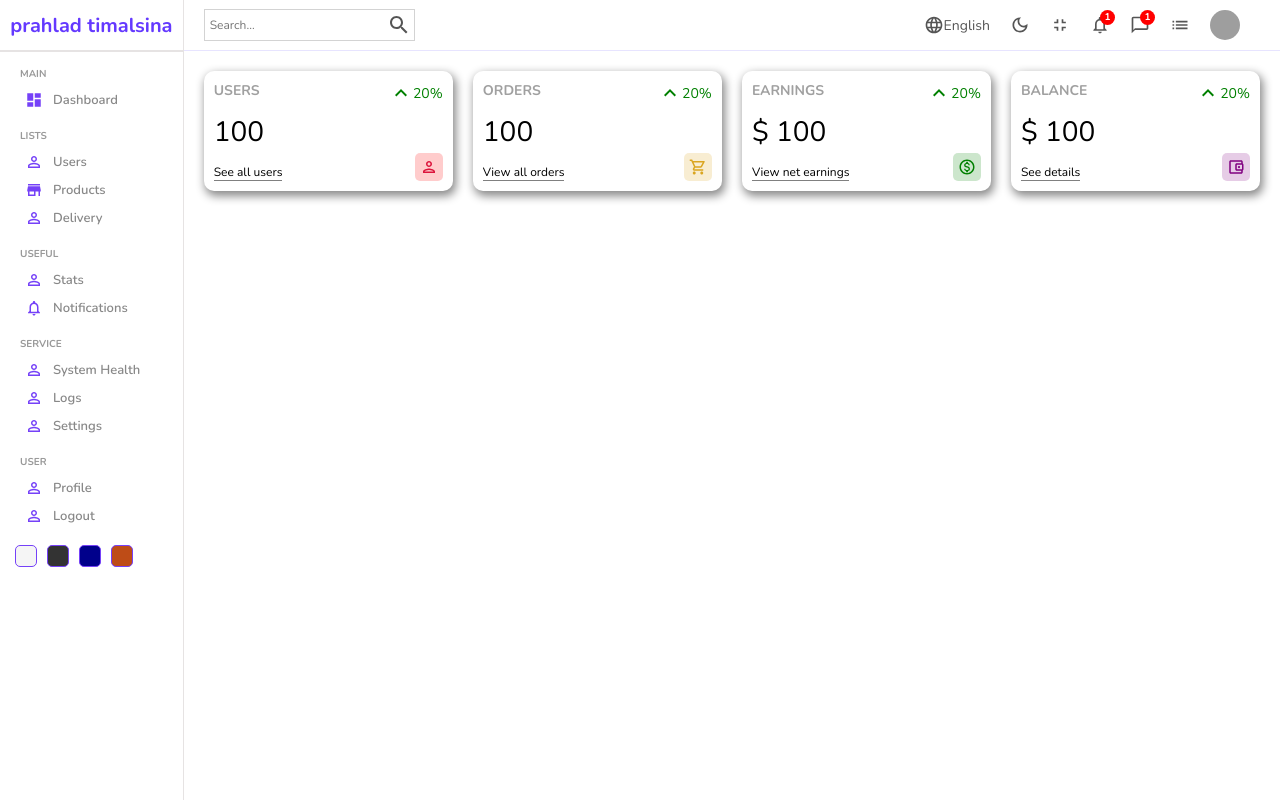
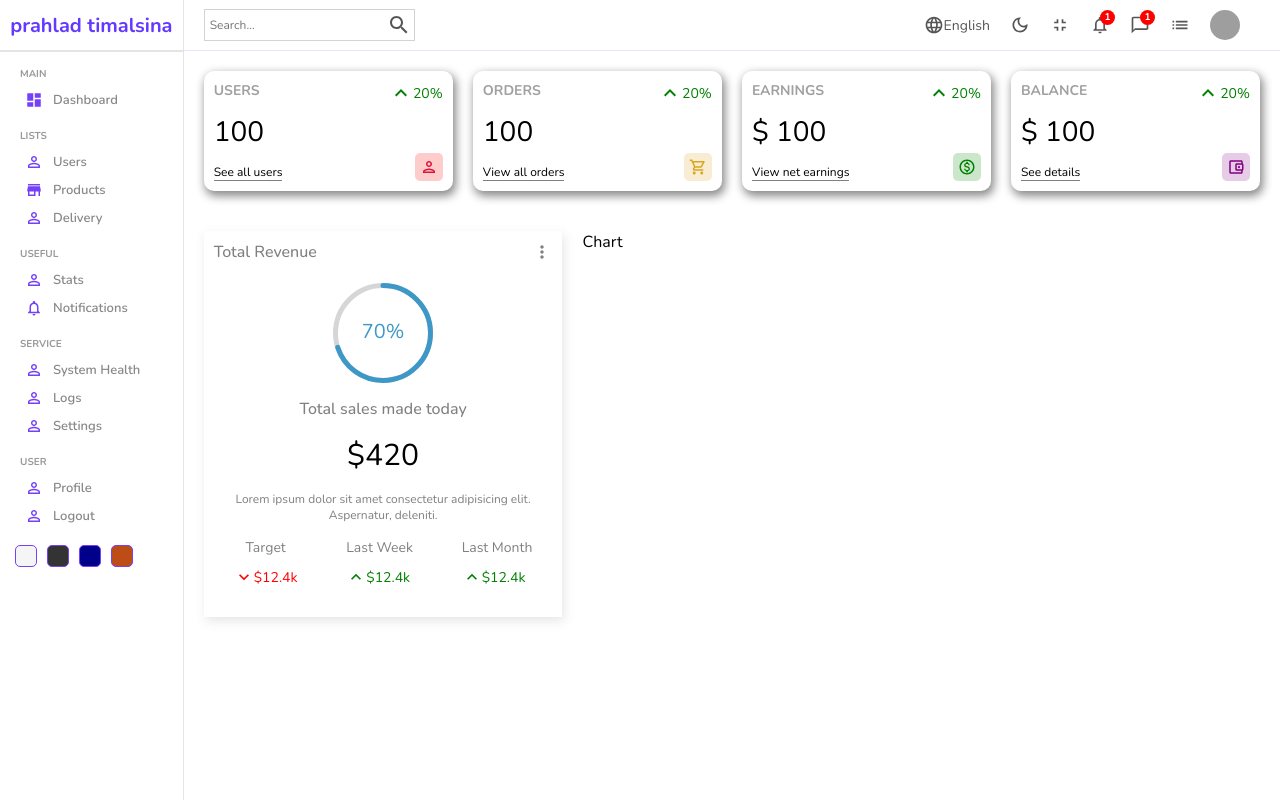
Before and after one commit to prahladtimalsina/React-Admin-Dashboard, a React (Create React App) app: page / in a window 1280 px wide. Built offline with nearby package versions, Linux system fonts and the light colour scheme; grey boxes are pictures that could not be loaded.

Commit message:
featured Total Revenue done

```diff
--- a/package.json
+++ b/package.json
@@ -11,6 +11,7 @@
     "@testing-library/react": "^12.1.4",
     "@testing-library/user-event": "^13.5.0",
     "react": "^17.0.2",
+    "react-circular-progressbar": "^2.0.4",
     "react-dom": "^17.0.2",
     "react-router-dom": "^6.2.2",
     "react-scripts": "5.0.0",
--- /dev/null
+++ b/src/components/chart/Chart.jsx
@@ -0,0 +1,9 @@
+import './chart.scss'
+
+const Chart = () => {
+  return (
+    <div className='chart'>Chart</div>
+  )
+}
+
+export default Chart
--- /dev/null
+++ b/src/components/chart/chart.scss
@@ -0,0 +1,4 @@
+.chart{
+    flex: 4;
+
+}
--- /dev/null
+++ b/src/components/featured/Featured.jsx
@@ -0,0 +1,54 @@
+import "./featured.scss";
+import MoreVertIcon from "@mui/icons-material/MoreVert";
+import { CircularProgressbar } from "react-circular-progressbar";
+import "react-circular-progressbar/dist/styles.css";
+
+import KeyboardArrowDownIcon from "@mui/icons-material/KeyboardArrowDown";
+import KeyboardArrowUpOutlinedIcon from "@mui/icons-material/KeyboardArrowUpOutlined";
+const Featured = () => {
+  return (
+    <div className="featured">
+      <div className="top">
+        <h1 className="title">Total Revenue</h1>
+        <MoreVertIcon fontSize="small" />
+      </div>
+      <div className="bottom">
+        <div className="featuredChart">
+          <CircularProgressbar value={70} text={"70%"} strokeWidth={5} />
+        </div>
+        <p className="title">Total sales made today</p>
+        <p className="amount">$420</p>
+        <p className="desc">
+          Lorem ipsum dolor sit amet consectetur adipisicing elit. Aspernatur,
+          deleniti.
+        </p>
+
+        <div className="summary">
+          <div className="item">
+            <div className="itemTitle">Target</div>
+            <div className="itemResult negative">
+              <KeyboardArrowDownIcon fontSize="small" />
+              <div className="resultAmount">$12.4k</div>
+            </div>
+          </div>
+          <div className="item">
+            <div className="itemTitle">Last Week</div>
+            <div className="itemResult positive">
+              <KeyboardArrowUpOutlinedIcon fontSize="small" />
+              <div className="resultAmount">$12.4k</div>
+            </div>
+          </div>
+          <div className="item">
+            <div className="itemTitle">Last Month</div>
+            <div className="itemResult positive">
+              <KeyboardArrowUpOutlinedIcon fontSize="small" />
+              <div className="resultAmount">$12.4k</div>
+            </div>
+          </div>
+        </div>
+      </div>
+    </div>
+  );
+};
+
+export default Featured;
--- /dev/null
+++ b/src/components/featured/featured.scss
@@ -0,0 +1,77 @@
+.featured{
+    flex: 2;
+    -web-kit-box-shadow: 2px 4px 10px rgba(0,0,0,0.47);
+    box-shadow:2px 4px 10px rgba(201,201,201,0.47);
+    padding: 10px;
+    .top{
+        display: flex;
+        align-items: center;
+        justify-content: space-between;
+        color: gray;
+
+        .title{
+            font-size: 16px;
+            font-weight: 500;
+        }
+
+    }
+
+    .bottom{
+        padding: 20px;
+        display: flex;
+        flex-direction: column;
+        align-items: center;
+        justify-content: center;
+        gap: 15px;
+
+        .featuredChart{
+            width: 100px;
+            height: 100px;
+        }
+
+        .title{
+            font-weight: 500;
+            color: gray;
+        }
+        .amount{
+            font-size: 30px;
+
+        }
+        .desc{
+            font-weight: 300;
+            font-size: 12px;
+            color:gray;
+            text-align: center;
+        }
+
+        .summary{
+            width: 100%;
+            display: flex;
+            align-items: center;
+            justify-content: space-between;
+            .item{
+                text-align: center;
+
+                .itemTitle{
+                    font-size: 14px;
+                    color: gray;
+                }
+
+                .itemResult{
+                    display: flex;
+                    align-items: center;
+                    margin-top: 10px;
+                    font-size: 14px;
+
+                    &.positive{
+                        color: green;
+                    }
+
+                    &.negative{
+                        color: red;
+                    }
+                }
+            }
+        }
+    }
+}
--- a/src/pages/home/Home.jsx
+++ b/src/pages/home/Home.jsx
@@ -1,6 +1,9 @@
+import Featured from "../../components/featured/Featured";
 import Navbar from "../../components/navbar/Navbar";
 import Sidebar from "../../components/sidebar/Sidebar";
 import Widget from "../../components/widget/Widget";
+import Chart from "../../components/chart/Chart";
+
 import "./home.scss";
 
 const Home = () => {
@@ -15,6 +18,10 @@
           <Widget type="earning" />
           <Widget type="balance" />
         </div>
+        <div className="charts">
+          <Featured />
+          <Chart />
+        </div>
       </div>
     </div>
   );
--- a/src/pages/home/home.scss
+++ b/src/pages/home/home.scss
@@ -3,7 +3,7 @@
     .homeContainer {
         flex: 6;
 
-        .widgets{
+        .widgets , .charts{
             display: flex;
             padding: 20px;
             gap: 20px;
```
Also changed, not shown: 1 other file (tests, documents, lock files or other folders).
